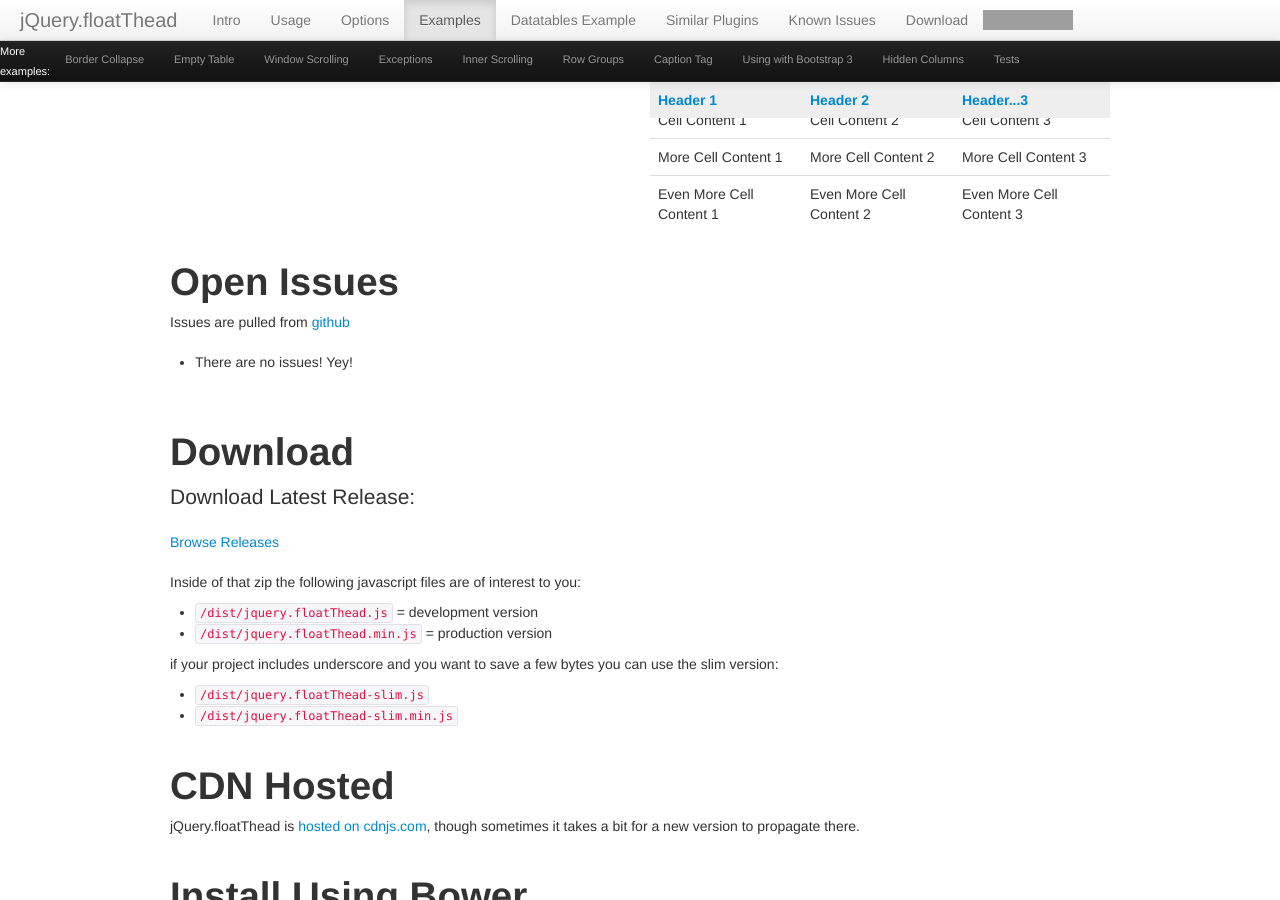
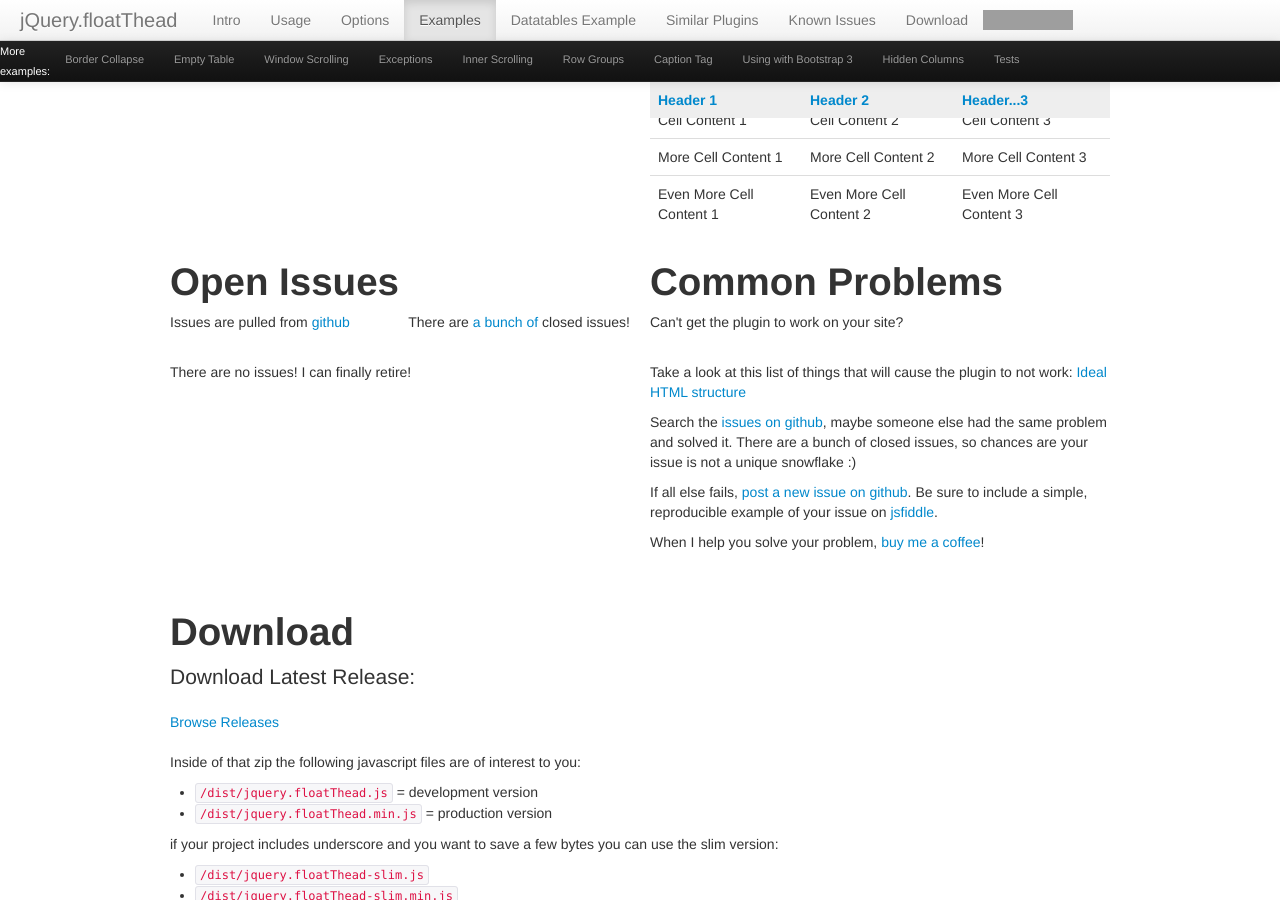
Before and after one commit to mkoryak/floatThead, a Jekyll site: the page built from index.html, in a window 1280 px wide and 900 px high, scrolled down 3997 px. Built offline with Jekyll 4.4.1, drawn with Linux system fonts in a browser that asks for light colours; nearby versions of some CDN libraries; Markdown is read by kramdown in place of the engine named in the settings; comment, search, counter and statistics services are not loaded; grey boxes are pictures that could not be loaded.

Commit message:
add some info about how to get help

```diff
--- a/index.html
+++ b/index.html
@@ -269,10 +269,36 @@
 <div class='row'>
     <div class='span6' id='issues'>
         <h1>Open Issues</h1>
-        Issues are pulled from <a href='https://github.com/mkoryak/floatThead/issues?state=open'>github</a><br/><br/>
-        <ul>
-            <li>There are no issues! Yey!</li>
+        <p>
+        Issues are pulled from <a href='https://github.com/mkoryak/floatThead/issues?state=open'>github</a>
+        <span class="pull-right">There are <a href="https://github.com/mkoryak/floatThead/issues?state=closed" class="strong closed-issues">a bunch of</a> closed issues!</span>
+        </p>
+        <br/>
+        <ul style="list-style: none; margin-left: 0;">
+            <li>There are no issues! I can finally retire!</li>
         </ul>
+    </div>
+    <div class="span6">
+        <h1>Common Problems</h1>
+        <p>
+            Can't get the plugin to work on your site?
+        </p>
+        <br/>
+        <p>
+            Take a look at this list of things that will cause the plugin to not work:
+            <a href="https://github.com/mkoryak/floatThead/issues/91#issuecomment-46353106">Ideal HTML structure</a>
+        </p>
+        <p>
+            Search the <a href="https://github.com/mkoryak/floatThead/issues?q=is%3Aissue">issues on github</a>, maybe someone else had the same problem and solved it.
+            There are <span class="closed-issues">a bunch of</span> closed issues, so chances are your issue is not a unique snowflake :)
+        </p>
+        <p>
+            If all else fails, <a href="https://github.com/mkoryak/floatThead/issues/new">post a new issue on github</a>.
+            Be sure to include a simple, reproducible example of your issue on <a href="http://jsfiddle.com">jsfiddle</a>.
+        </p>
+        <p>
+            When I help you solve your problem, <a href="https://www.paypal.com/cgi-bin/webscr?cmd=_donations&business=SDJJ42BTC46LY&lc=US&item_name=floatThead&currency_code=USD&bn=PP%2dDonationsBF%3adonate%2dcoffee%2epng%3aNonHosted">buy me a coffee</a>!
+        </p>
     </div>
 </div>
 <br/><br/>
@@ -350,11 +376,17 @@
                             if(issue.labels.length){
                                 var l = issue.labels[0];
                                 label = " <div class='pull-right text-left' style='width: 80px;'><span class='label "+ l.name+"' style='background-color:#"+ l.color+";'>"+ l.name+"</span></div>";
+                            } else if(~issue.html_url.indexOf('/pull/')){
+                                label = " <div class='pull-right text-left' style='width: 80px;'><span class='label pull-req' style='background-color:#333;'>pull request</span></div>";
                             }
                             var title = $("<div></div>").text(issue.title).html();
+                            if(title.length > 55){
+                                title = title.substring(0, 55)+"...";
+                            }
                             $ul.append('<li><a href="'+issue.html_url+'" target="_blank">'+title+'</a>'+label+'</li>');
                         }
                     }
+                    $('.closed-issues').text("100+");
                 }
             }
         });
```
